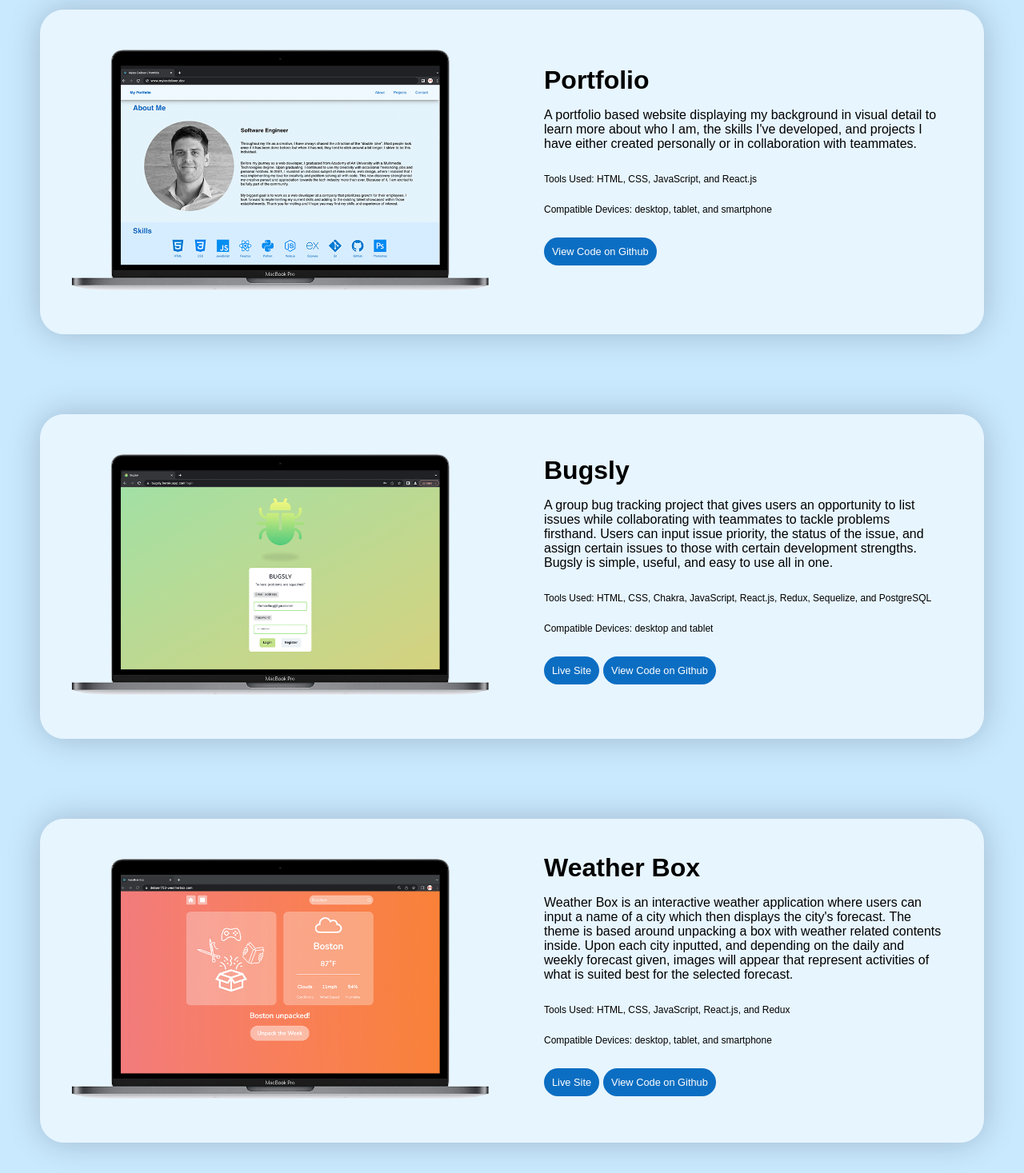
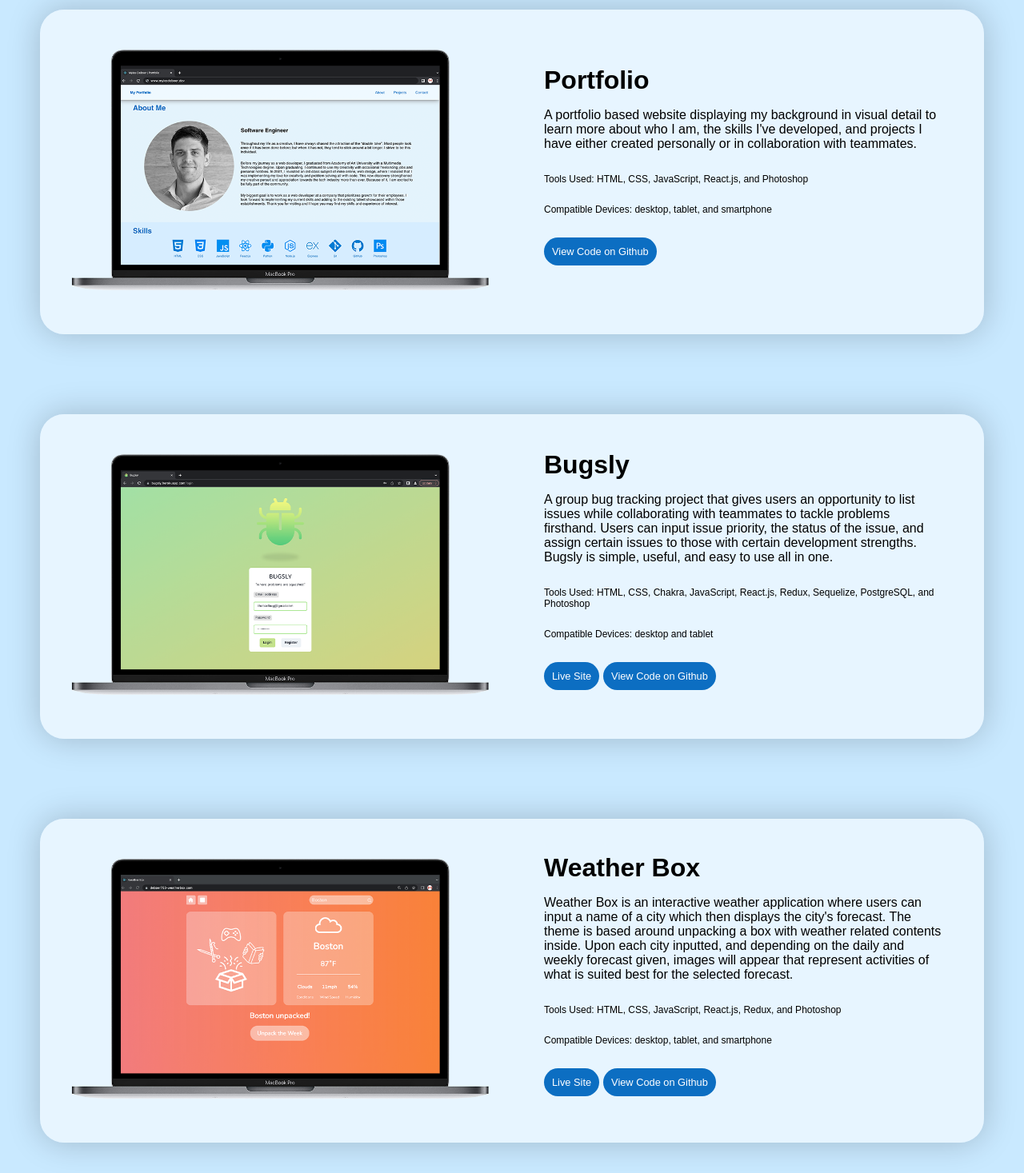
Before and after one commit to DeBoer753/my-PORTFOLIO, a React (Create React App) app: page / in a window 1280 px wide. Shown: the part 1635-3102 px from the top of the page at 80% size. Built offline with nearby package versions, Linux system fonts and the light colour scheme.

Commit message:
added photoshop to toosl used to some projects

```diff
--- a/src/components/4-Projects/Projects.jsx
+++ b/src/components/4-Projects/Projects.jsx
@@ -25,7 +25,7 @@ export default function Projects() {
                         <p>A portfolio based website displaying my background in visual detail to learn more about who I am, the
                             skills I've developed, and projects I have either created personally or in collaboration with
                             teammates. </p>
-                        <p className={styles.projectInfoLanguagesUsed}>Tools Used: HTML, CSS, JavaScript, and React.js</p>
+                        <p className={styles.projectInfoLanguagesUsed}>Tools Used: HTML, CSS, JavaScript, React.js, and Photoshop</p>
                         <p className={styles.projectInfoLanguagesUsed}>Compatible Devices: desktop, tablet, and smartphone</p>
                         <p>
                             <a href='https://github.com/DeBoer753/my-portfolio' target="_blank" rel="noreferrer"><button className={styles.projectButtons}>View Code on Github</button></a>
@@ -40,7 +40,7 @@ export default function Projects() {
                             input issue priority, the status of the issue, and assign certain issues to those with certain development strengths. Bugsly is simple,
                             useful, and easy to use all in one.
                         </p>
-                        <p className={styles.projectInfoLanguagesUsed}>Tools Used: HTML, CSS, Chakra, JavaScript, React.js, Redux, Sequelize, and PostgreSQL</p>
+                        <p className={styles.projectInfoLanguagesUsed}>Tools Used: HTML, CSS, Chakra, JavaScript, React.js, Redux, Sequelize, PostgreSQL, and Photoshop</p>
                         <p className={styles.projectInfoLanguagesUsed}>Compatible Devices: desktop and tablet</p>
                         <p>
                             <a href="https://bugsly.herokuapp.com/login" target="_blank" rel="noreferrer"><button className={styles.projectButtons}>Live
@@ -58,7 +58,7 @@ export default function Projects() {
                             the city's forecast. The theme is based around unpacking a box with weather related contents inside. Upon each
                             city inputted, and depending on the daily and weekly forecast given, images will appear that represent activities
                             of what is suited best for the selected forecast.</p>
-                        <p className={styles.projectInfoLanguagesUsed}>Tools Used: HTML, CSS, JavaScript, React.js, and Redux</p>
+                        <p className={styles.projectInfoLanguagesUsed}>Tools Used: HTML, CSS, JavaScript, React.js, Redux, and Photoshop</p>
                         <p className={styles.projectInfoLanguagesUsed}>Compatible Devices: desktop, tablet, and smartphone</p>
                         <p>
                             <a href="https://www.deboer753-weatherbox.com/" target="_blank" rel="noreferrer"><button className={styles.projectButtons}>Live
```
